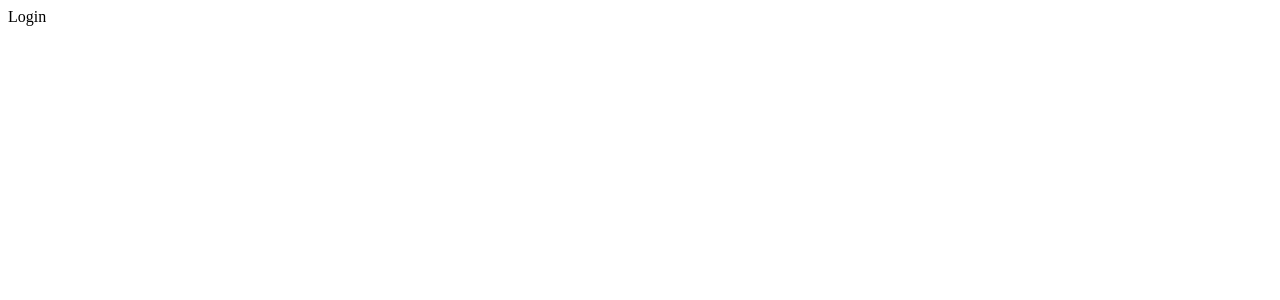
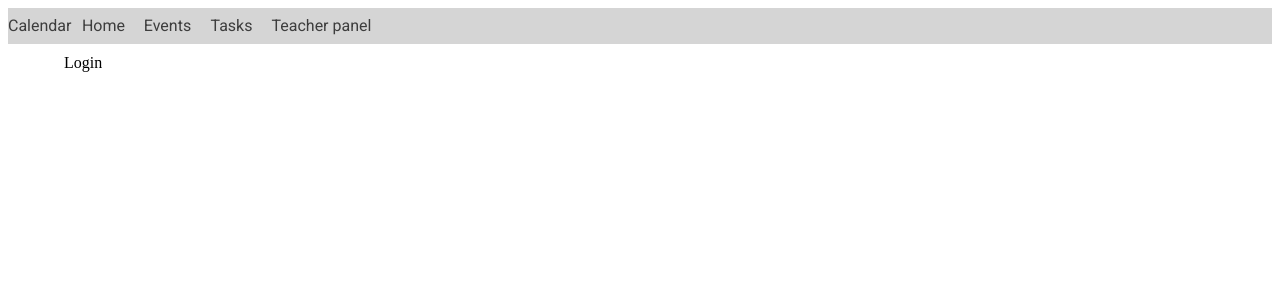
Before and after one commit to CoffeeProgrammers/School-Calendar, a React (Create React App) app in the folder frontend/: page /login in a window 1280 px wide. Shown: the top 300 px of the page. Built offline with nearby package versions, Linux system fonts and the light colour scheme.

Commit message:
Made basic structure of App Bar

```diff
--- a/frontend/package.json
+++ b/frontend/package.json
@@ -5,6 +5,7 @@
   "dependencies": {
     "@emotion/react": "^11.14.0",
     "@emotion/styled": "^11.14.0",
+    "@fontsource/roboto": "^5.1.1",
     "@mui/material": "^6.4.4",
     "cra-template": "1.2.0",
     "react": "^19.0.0",
--- a/frontend/src/App.js
+++ b/frontend/src/App.js
@@ -1,14 +1,21 @@
 import {BrowserRouter as Router, Route, Routes} from 'react-router-dom';
 import Main from "./components/pages/Main";
 import Login from "./components/pages/Login";
+import Page from "./components/layouts/Page";
+import {ThemeProvider} from "@mui/material";
+import theme from "./assets/theme"
 
 function App() {
     return (
         <Router>
+            <ThemeProvider theme={theme}>
+                <Page>
                     <Routes>
                         <Route path={""} element={<Main/>}/>
                         <Route path={"/login"} element={<Login/>}/>
                     </Routes>
+                </Page>
+            </ThemeProvider>
         </Router>
     );
 }
--- /dev/null
+++ b/frontend/src/assets/theme.js
@@ -0,0 +1,26 @@
+import { createTheme } from "@mui/material/styles";
+import "@fontsource/roboto"
+
+const theme = createTheme({
+    palette: {
+        primary: {
+            main: "#3d3d3d",
+        },
+
+    },
+    typography: {
+        fontFamily: "Roboto, Arial, sans-serif",
+    },
+    components: {
+        MuiButton: {
+            styleOverrides: {
+                root: {
+                    textTransform: "none"
+                },
+            },
+        },
+    },
+
+});
+
+export default theme;
--- /dev/null
+++ b/frontend/src/components/layouts/Page.jsx
@@ -0,0 +1,20 @@
+import React, {useState, useEffect} from 'react';
+import AppBar from "./appBar/AppBar";
+import {Box, Container} from "@mui/material";
+
+const Page = ({children}) => {
+    return (
+        <>
+            <Box mb={"10px"}>
+                <AppBar/>
+            </Box>
+
+            <Container>
+                {children}
+            </Container>
+
+        </>
+    );
+};
+
+export default Page;
--- /dev/null
+++ b/frontend/src/components/layouts/appBar/AppBar.jsx
@@ -0,0 +1,36 @@
+import AppBarButton from "./AppBarButton";
+import {Box, Stack, Typography} from "@mui/material";
+
+const AppBar = () => {
+    const role = "TEACHER" //TODO
+
+    const buttons = [
+        {text: "Home", link: ""},
+        {text: "Events", link: "/events"},
+        {text: "Tasks", link: "/tasks"},
+    ]
+
+    if (role === "TEACHER") {
+        buttons.push({text: "Teacher panel", link: "/admin"})
+    }
+
+    return (
+        <>
+            <Stack bgcolor={"#d5d5d5"} direction="row" alignItems={"center"}>
+                <Typography variant="body1" color={"primary"}>
+                    Calendar
+                </Typography>
+
+                {buttons.map((button, index) => (
+                    <AppBarButton
+                        key={index}
+                        text={button.text}
+                        link={button.link}
+                    />
+                ))}
+            </Stack>
+        </>
+    );
+};
+
+export default AppBar;
--- /dev/null
+++ b/frontend/src/components/layouts/appBar/AppBarButton.jsx
@@ -0,0 +1,17 @@
+import {Link} from "react-router-dom";
+import Button from "@mui/material/Button";
+import * as React from "react";
+import {Typography} from "@mui/material";
+
+const AppBarButton = ({text, link}) => {
+    return (
+        <Button
+            component={Link}
+            to={link}
+        >
+            <Typography variant="body1">{text}</Typography>
+        </Button>
+    )
+}
+
+export default AppBarButton;
```
Also changed, not shown: 1 other file (tests, documents, lock files or other folders). Lines whose indentation alone changed are shown as unchanged.
